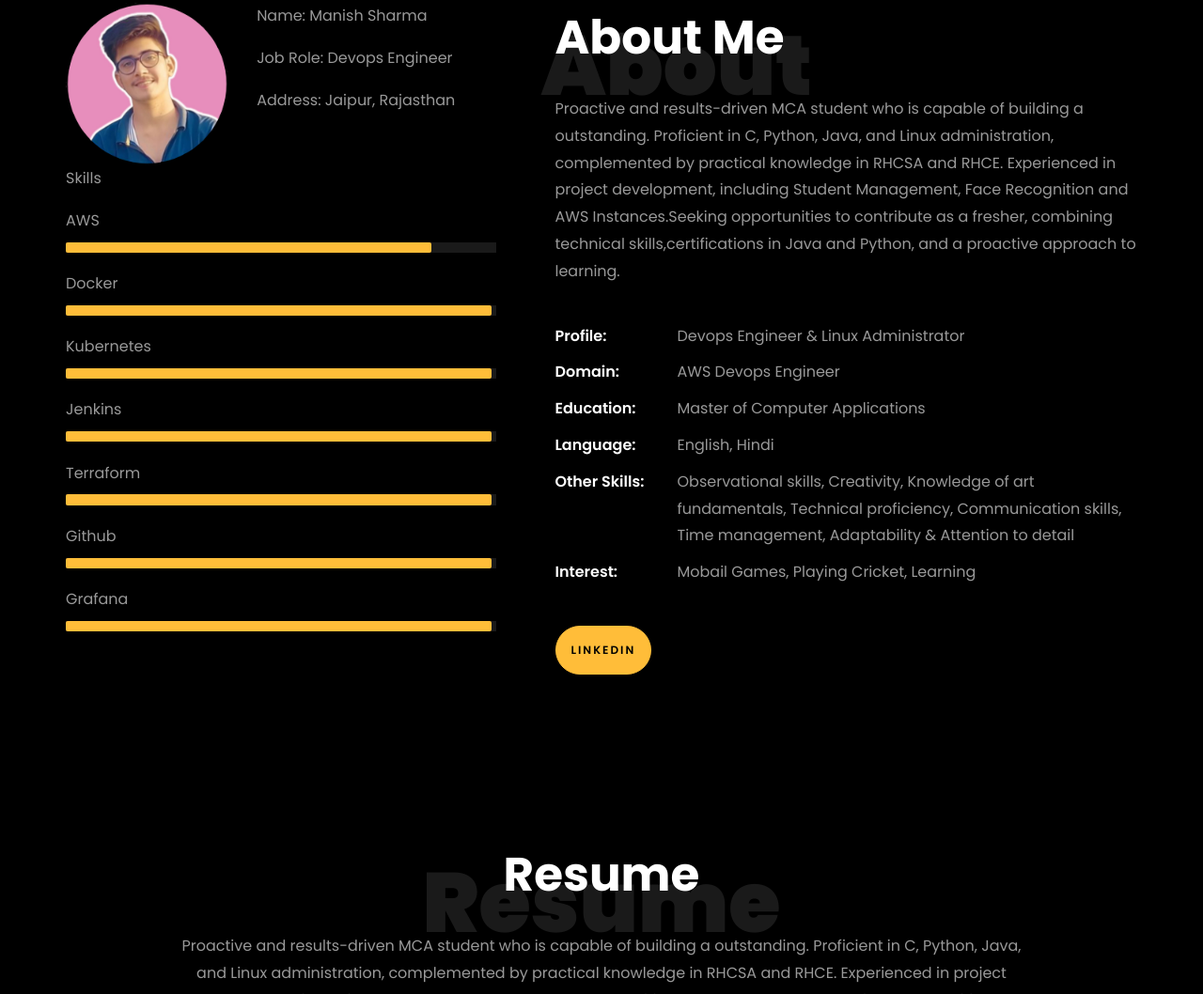
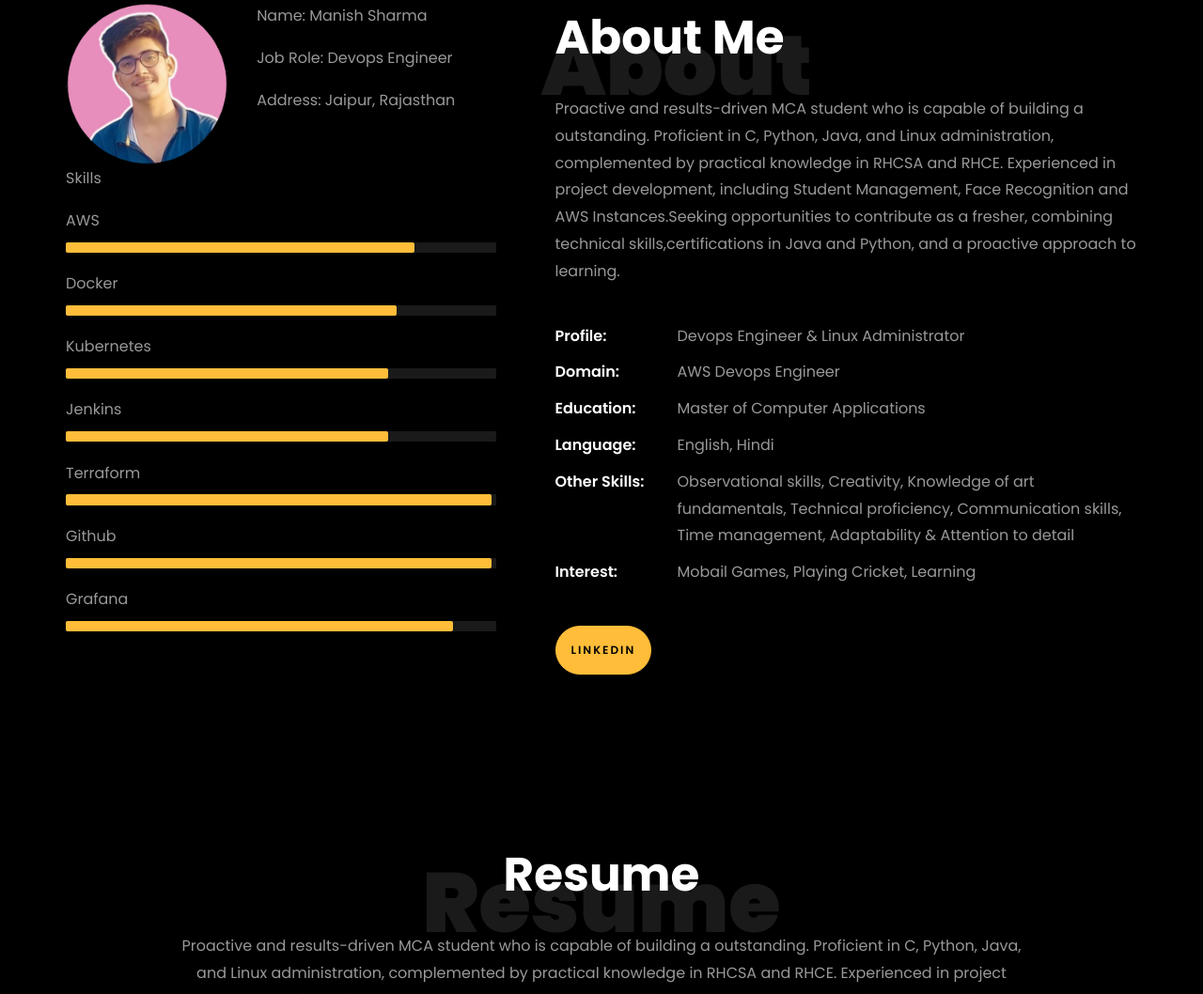
Before and after one commit to manish-g0u74m/Portfolio, a plain HTML site: page index.html in a window 1280 px wide. Shown: the part 859-1917 px from the top of the page at 94% size. Drawn offline with Linux system fonts and the light colour scheme; animation ran at ten frames a second; files whose address does not match are found by name.

Commit message:
Update index.html

```diff
--- a/index.html
+++ b/index.html
@@ -257,25 +257,25 @@
                     <span>AWS</span>
                     <!-- <span class="pull-right">85%</span> -->
                     <div class="progress">
-                      <div class="progress-bar" role="progressbar" style="width: 85%" aria-valuenow="85" aria-valuemin="0" aria-valuemax="100"></div>
-                     </div>
+  			<div class="progress-bar" role="progressbar" style="width: 81%" aria-valuenow="85" aria-valuemin="0" aria-valuemax="100"></div>
+		    </div>
 
                     <span>Docker</span>
                     <!-- <span class="pull-right">95%</span> -->
                     <div class="progress">
-                      <div class="progress-bar" role="progressbar" style="width: 99%;" aria-valuenow="95" aria-valuemin="0" aria-valuemax="100"></div>
-                    </div>
+  			<div class="progress-bar" role="progressbar" style="width: 77%" aria-valuenow="85" aria-valuemin="0" aria-valuemax="100"></div>
+		    </div>
 
                     <span>Kubernetes</span>
                     <!-- <span class="pull-right">85%</span> -->
                     <div class="progress">
-                      <div class="progress-bar" role="progressbar" style="width: 99%" aria-valuenow="85" aria-valuemin="0" aria-valuemax="100"></div>
+                      <div class="progress-bar" role="progressbar" style="width: 75%" aria-valuenow="85" aria-valuemin="0" aria-valuemax="100"></div>
                     </div>
 
                     <span>Jenkins</span>
                     <!-- <span class="pull-right">99%</span> -->
                     <div class="progress">
-                      <div class="progress-bar" role="progressbar" style="width: 99%" aria-valuenow="90" aria-valuemin="0" aria-valuemax="100"></div>
+                      <div class="progress-bar" role="progressbar" style="width: 75%" aria-valuenow="90" aria-valuemin="0" aria-valuemax="100"></div>
                     </div>
 
                     <span>Terraform</span>
@@ -293,7 +293,7 @@
                     <span>Grafana</span>
                     <!-- <span class="pull-right">99%</span> -->
                     <div class="progress">
-                      <div class="progress-bar" role="progressbar" style="width: 99%" aria-valuenow="80" aria-valuemin="0" aria-valuemax="100"></div>
+                      <div class="progress-bar" role="progressbar" style="width: 90%" aria-valuenow="80" aria-valuemin="0" aria-valuemax="100"></div>
                     </div>
                   </div>
                 </div>
```
